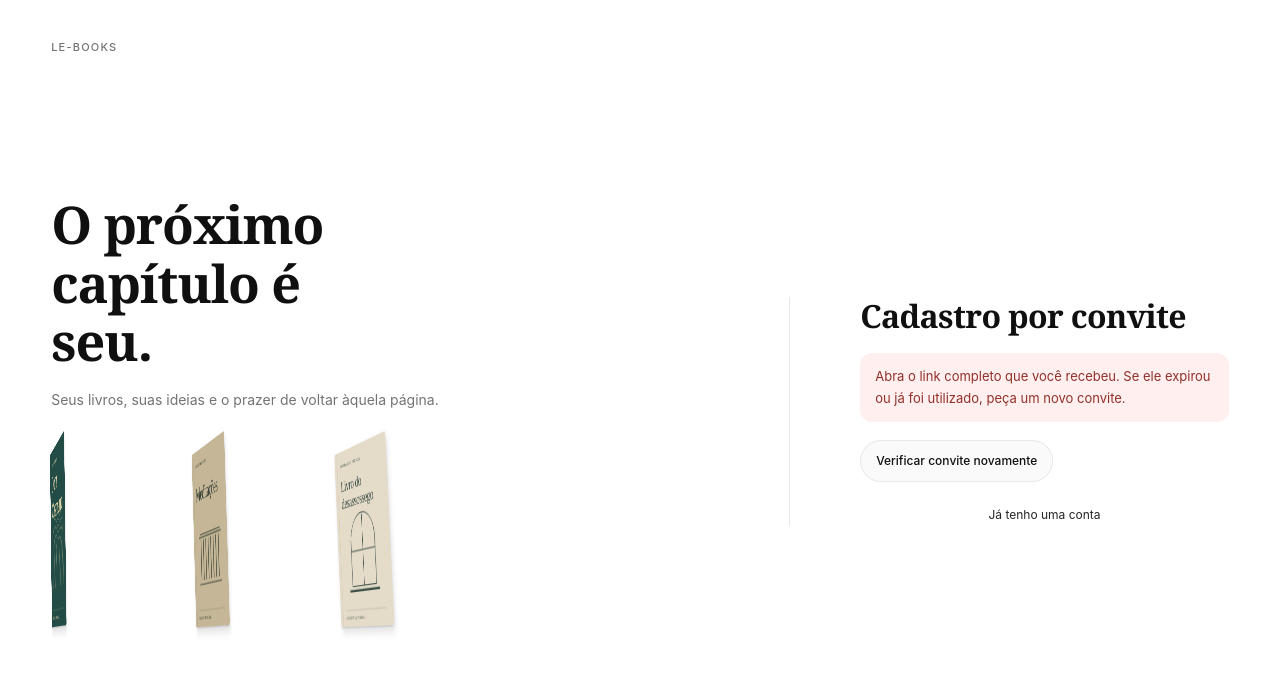
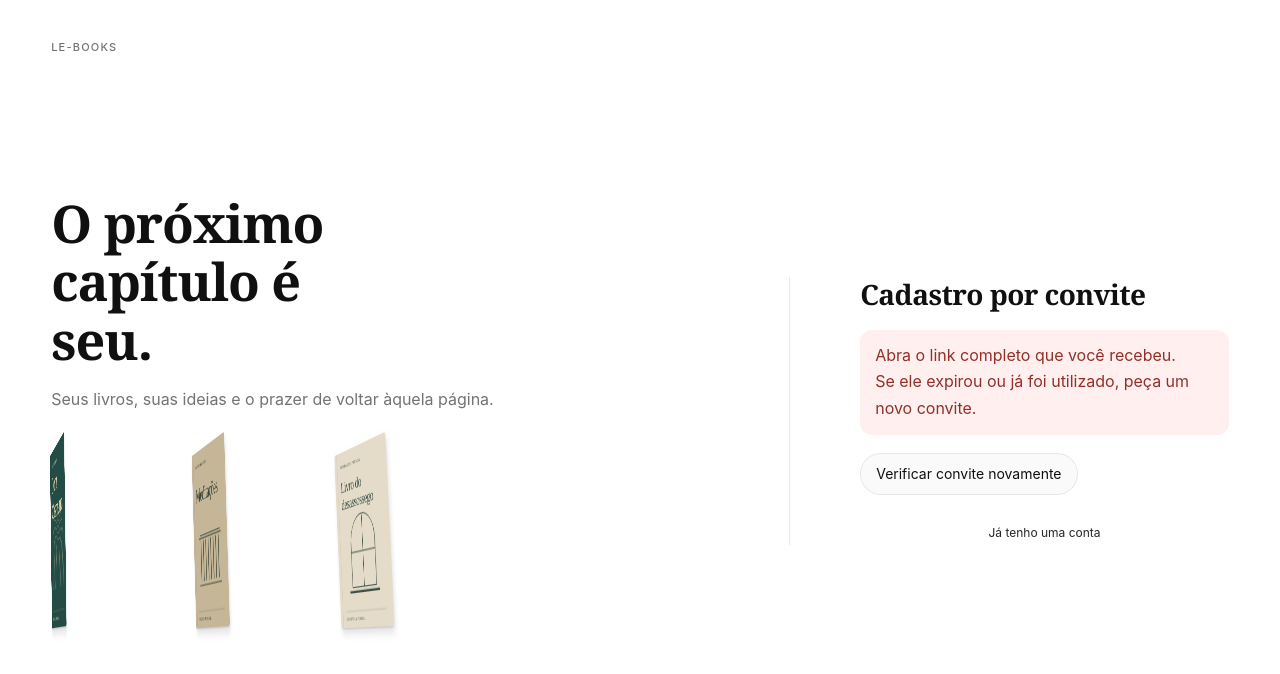
Before and after one commit to henriquemachado1993/personal-reader, a Next.js app: page /register in a window 1280 px wide. Shown: the top 674 px of the page. Built offline with nearby package versions, Linux system fonts and the light colour scheme.

Commit message:
style(ui): separate heading, control and supporting text typography

```diff
--- a/src/app/globals.css
+++ b/src/app/globals.css
@@ -2916,7 +2916,7 @@ textarea::placeholder {
 .books-main .page-heading > .button {
   border-radius: 24px;
   padding: 11px 19px;
-  font-size: 12px;
+  font-size: var(--type-button);
 }
 .books-main .section-heading {
   margin-bottom: 24px;
@@ -3012,7 +3012,7 @@ textarea::placeholder {
   margin-bottom: 30px;
 }
 .books-main .format-filters button {
-  font-size: 12px;
+  font-size: var(--type-button);
   padding: 8px 14px;
   border-radius: 18px;
 }
--- a/src/app/layout.tsx
+++ b/src/app/layout.tsx
@@ -5,6 +5,7 @@ import "@/components/ui/controls.css";
 import "@/components/ui/resilience.css";
 import "@/components/ui/workspace-refinements.css";
 import "@/components/ui/app-viewport.css";
+import "@/components/ui/typography.css";
 import { InterfaceProvider } from "@/components/ui/provider";
 export const metadata: Metadata = {
   title: "Le-Books · Sua biblioteca, seu ritmo",
--- /dev/null
+++ b/src/components/ui/typography.css
@@ -0,0 +1,158 @@
+:root {
+  --type-body: 1.142857rem;
+  --type-control: 1rem;
+  --type-button: 14px;
+  --type-support: 14px;
+  --type-caption: 0.928571rem;
+  --type-page-title: clamp(2.285714rem, 4vw, 3.714286rem);
+  --type-section-title: clamp(1.714286rem, 2.5vw, 2.285714rem);
+  --type-dialog-title: clamp(1.714286rem, 2.5vw, 2rem);
+}
+
+body {
+  line-height: 1.55;
+}
+
+body :is(.page-heading h1, .auth-story h1) {
+  font-size: var(--type-page-title);
+  line-height: 1.12;
+  letter-spacing: -0.025em;
+  text-wrap: balance;
+  overflow-wrap: anywhere;
+}
+
+body :is(.section-heading h2, .workspace-page h2) {
+  font-size: var(--type-section-title);
+  line-height: 1.22;
+  letter-spacing: -0.02em;
+  text-wrap: balance;
+}
+
+body :is(.reader-modal-title, .auth-form-section h1) {
+  font-size: var(--type-dialog-title);
+  line-height: 1.25;
+  letter-spacing: -0.02em;
+  text-wrap: balance;
+}
+
+body .reader-modal-title {
+  font-family: var(--serif);
+  font-size: var(--type-dialog-title);
+  font-weight: 700;
+  line-height: 1.25;
+  letter-spacing: -0.02em;
+}
+
+body :is(.field-label, .knowledge-filter-label, .mantine-InputWrapper-label) {
+  font-weight: 400;
+}
+
+body :is(button, .button, .mantine-Button-label) {
+  font-weight: 400;
+}
+
+body :is(.button, .knowledge-types button, .format-filters button) {
+  font-size: var(--type-button);
+}
+
+body .button .mantine-Button-label {
+  font-size: inherit;
+}
+
+body
+  :is(
+    .dialog-description,
+    .reader-modal-body > p,
+    .settings-section p,
+    .setting-description,
+    .empty-state p,
+    .auth-description,
+    .auth-form-section > p,
+    .panel-description
+  ) {
+  font-size: var(--type-body);
+  line-height: 1.65;
+  max-width: 65ch;
+  text-wrap: pretty;
+}
+
+body
+  :is(
+    .field-label,
+    .knowledge-filter-label,
+    .mantine-InputWrapper-label,
+    .reader-menu .mantine-Menu-item,
+    .button,
+    .assign-collections > label
+  ) {
+  font-size: var(--type-control);
+  line-height: 1.45;
+}
+
+body
+  :is(
+    .reader-field .mantine-Input-input,
+    .reader-select .mantine-Input-input,
+    .reader-textarea .mantine-Textarea-input
+  ) {
+  font-size: var(--type-body);
+  line-height: 1.5;
+}
+
+body
+  :is(
+    .book-meta,
+    .document-count,
+    .collection-item > p,
+    .import-results,
+    .toast,
+    .error-banner
+  ) {
+  font-size: var(--type-caption);
+  line-height: 1.5;
+}
+
+body :is(.book-title, .collection-item h3, .knowledge-entry h3) {
+  line-height: 1.4;
+  overflow-wrap: anywhere;
+}
+
+body
+  :is(
+    .stat-value,
+    .statistics-value,
+    .document-count,
+    .book-meta,
+    .reader-pagination,
+    .reading-history
+  ) {
+  font-variant-numeric: lining-nums tabular-nums;
+}
+
+body .reader-modal-body :is(p, label, button) {
+  overflow-wrap: anywhere;
+}
+
+[data-theme="dark"]
+  :is(
+    .dialog-description,
+    .page-heading p,
+    .settings-section p,
+    .panel-description
+  ) {
+  line-height: 1.7;
+  letter-spacing: 0.005em;
+}
+
+body
+  :is(.auth-story p, .auth-form-section p, .knowledge-entry p, .panel-empty) {
+  font-size: var(--type-body);
+  line-height: 1.65;
+  max-width: 65ch;
+  text-wrap: pretty;
+}
+
+body :is(.page-heading p, .preference-row p, .settings-storage p) {
+  font-size: var(--type-support);
+  line-height: 1.6;
+}
--- a/src/modules/knowledge/knowledge.tsx
+++ b/src/modules/knowledge/knowledge.tsx
@@ -85,7 +85,6 @@ export function KnowledgeView({
       <div className="page-heading knowledge-heading">
         <div>
           <h1>{title}</h1>
-          <p>Destaques, anotações e capturas das suas leituras.</p>
         </div>
         <div className="heading-actions">
           <Button
```
Also changed, not shown: 1 other file (tests, documents, lock files or other folders).
